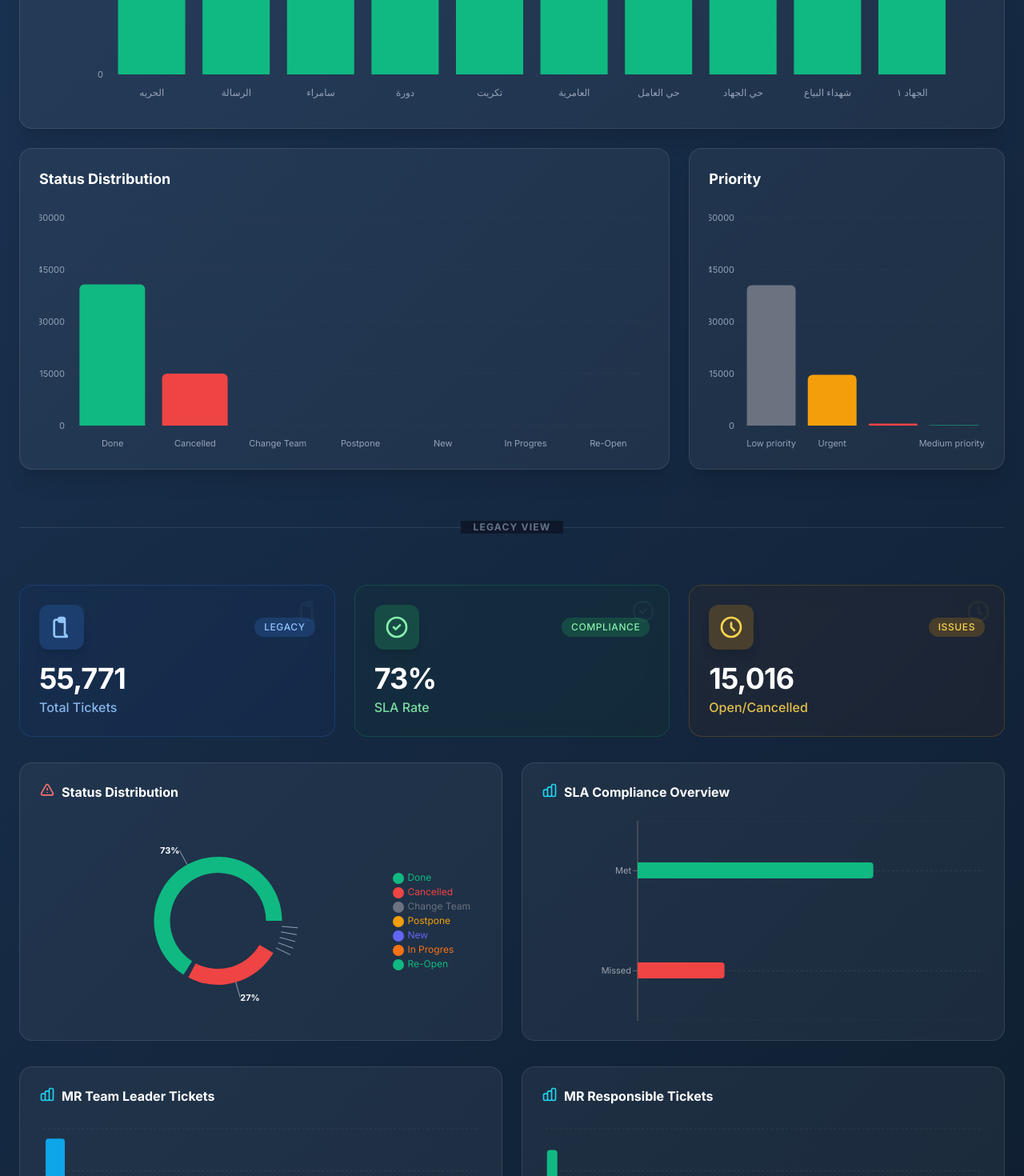
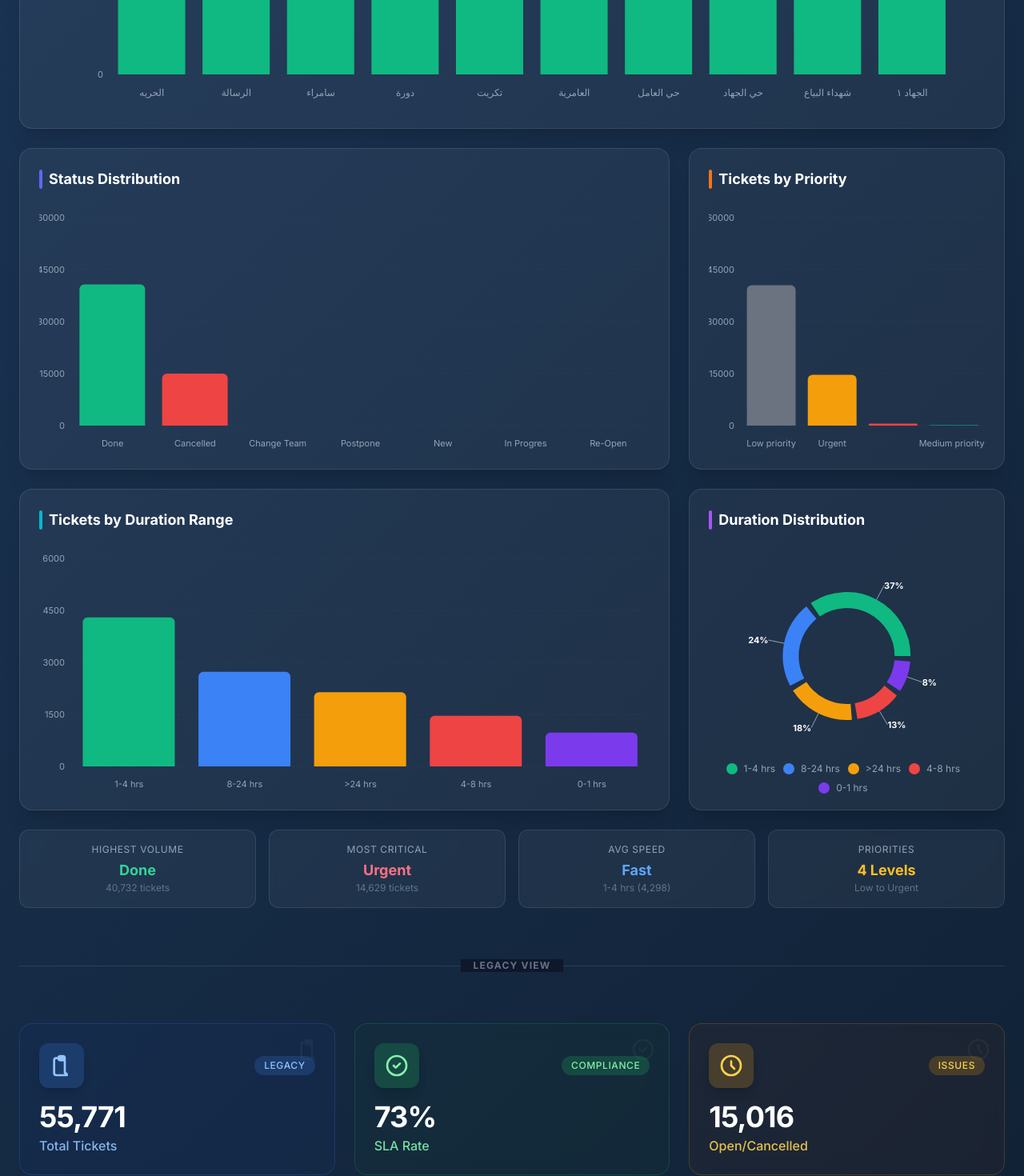
Before and after one commit to bekolo12/user-maintincae-ftth-, a React (Vite) app: page / in a window 1280 px wide. Shown: the part 1330-2800 px from the top of the page at 80% size. Built offline with nearby package versions, Linux system fonts and the light colour scheme.

Commit message:
feat: Add status and priority charts to dashboard
Includes new bar charts for visualizing ticket status distribution and priority levels. Restores the duration chart with updated styling and layout.

```diff
--- a/App.tsx
+++ b/App.tsx
@@ -341,14 +341,68 @@ const App = () => {
               <div className="h-[500px]"><SubAreaStatusStackedChart data={currentSubAreaMetrics} /></div>
             </div>
 
+            {/* Charts (Status & Priority) */}
             <div className="grid grid-cols-1 lg:grid-cols-3 gap-6">
               <div className="lg:col-span-2 bg-white/5 border border-white/10 rounded-2xl p-6 shadow-xl">
-                <h3 className="text-lg font-bold mb-6">Status Distribution</h3>
+                <h3 className="text-lg font-bold text-white mb-6 flex items-center gap-2">
+                   <span className="w-1 h-6 bg-indigo-500 rounded-full"></span>
+                   Status Distribution
+                </h3>
                 <div className="h-[300px]"><GenericBarChart data={proData.charts.statusDistribution} /></div>
               </div>
               <div className="bg-white/5 border border-white/10 rounded-2xl p-6 shadow-xl">
-                <h3 className="text-lg font-bold mb-6">Priority</h3>
+                <h3 className="text-lg font-bold text-white mb-6 flex items-center gap-2">
+                   <span className="w-1 h-6 bg-orange-500 rounded-full"></span>
+                   Tickets by Priority
+                </h3>
                 <div className="h-[300px]"><GenericBarChart data={proData.charts.priorityMetrics} /></div>
+              </div>
+            </div>
+
+            {/* Charts (Duration) - RESTORED */}
+            <div className="grid grid-cols-1 lg:grid-cols-3 gap-6">
+              <div className="lg:col-span-2 bg-white/5 border border-white/10 rounded-2xl p-6 shadow-xl">
+                <h3 className="text-lg font-bold text-white mb-6 flex items-center gap-2">
+                  <span className="w-1 h-6 bg-cyan-500 rounded-full"></span>
+                  Tickets by Duration Range
+                </h3>
+                <div className="h-[300px]">
+                  <GenericBarChart data={proData.charts.durationMetrics} />
+                </div>
+              </div>
+
+              <div className="bg-white/5 border border-white/10 rounded-2xl p-6 shadow-xl">
+                <h3 className="text-lg font-bold text-white mb-6 flex items-center gap-2">
+                  <span className="w-1 h-6 bg-purple-500 rounded-full"></span>
+                  Duration Distribution
+                </h3>
+                <div className="h-[300px]">
+                  <GenericDonutChart data={proData.charts.durationMetrics} />
+                </div>
+              </div>
+            </div>
+
+            {/* Footer Stats Grid - RESTORED */}
+            <div className="grid grid-cols-2 md:grid-cols-4 gap-4">
+              <div className="bg-white/5 border border-white/10 rounded-xl p-4 flex flex-col items-center justify-center text-center backdrop-blur-sm">
+                <p className="text-slate-400 text-xs uppercase tracking-wider mb-1">Highest Volume</p>
+                <p className="text-emerald-400 font-bold text-lg">{proData.charts.statusDistribution[0]?.name || 'N/A'}</p>
+                <p className="text-slate-500 text-xs">{proData.charts.statusDistribution[0]?.value?.toLocaleString() || 0} tickets</p>
+              </div>
+              <div className="bg-white/5 border border-white/10 rounded-xl p-4 flex flex-col items-center justify-center text-center backdrop-blur-sm">
+                <p className="text-slate-400 text-xs uppercase tracking-wider mb-1">Most Critical</p>
+                <p className="text-rose-400 font-bold text-lg">Urgent</p>
+                <p className="text-slate-500 text-xs">{(proData.charts.priorityMetrics.find((p: any) => p.name === 'Urgent') || { value: 0 }).value.toLocaleString()} tickets</p>
+              </div>
+              <div className="bg-white/5 border border-white/10 rounded-xl p-4 flex flex-col items-center justify-center text-center backdrop-blur-sm">
+                <p className="text-slate-400 text-xs uppercase tracking-wider mb-1">Avg Speed</p>
+                <p className="text-blue-400 font-bold text-lg">Fast</p>
+                <p className="text-slate-500 text-xs">{proData.charts.durationMetrics[0]?.name || 'N/A'} ({proData.charts.durationMetrics[0]?.value?.toLocaleString() || 0})</p>
+              </div>
+              <div className="bg-white/5 border border-white/10 rounded-xl p-4 flex flex-col items-center justify-center text-center backdrop-blur-sm">
+                <p className="text-slate-400 text-xs uppercase tracking-wider mb-1">Priorities</p>
+                <p className="text-amber-400 font-bold text-lg">{proData.charts.priorityMetrics.length} Levels</p>
+                <p className="text-slate-500 text-xs">Low to Urgent</p>
               </div>
             </div>
           </section>
@@ -378,7 +432,7 @@ const App = () => {
               </div>
             </div>
 
-            {/* Legacy Row 2: Team Leader & Responsible (Recovered) */}
+            {/* Legacy Row 2: Team Leader & Responsible */}
             <div className="grid grid-cols-1 lg:grid-cols-2 gap-6">
               <div className="bg-white/5 border border-white/10 rounded-2xl p-6">
                 <h3 className="mb-6 font-bold flex gap-2"><IconTeam /> MR Team Leader Tickets</h3>
```
